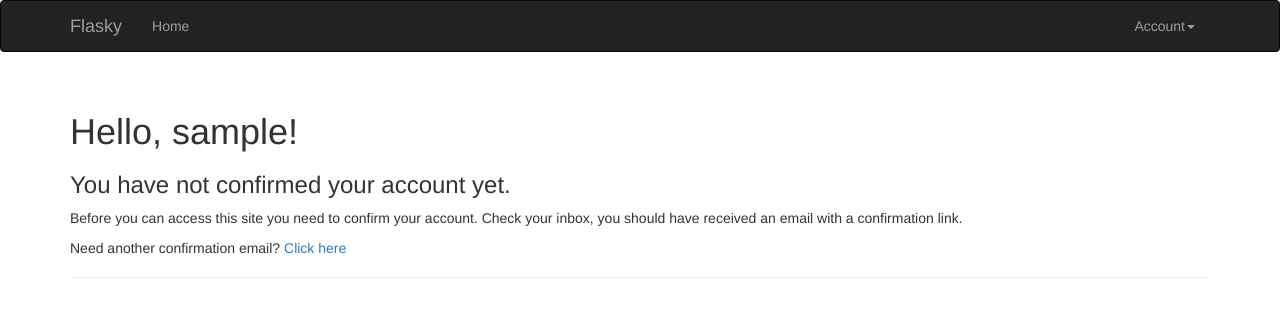
After one commit to TrellixVulnTeam/blog_XIVB, a Flask app: page /auth/unconfirmed in a window 1280 px wide. The commit adds this page. Shown: the top 317 px of the page. Run offline with Flask 2, Linux system fonts and the light colour scheme; the visitor is signed in with stand-in values (Sample User, id 1); data comes from the database, SQL or seed files in the repository; some libraries are stand-ins or nearby versions.

Commit message:
数据库

```diff
--- a/app/auth/views.py
+++ b/app/auth/views.py
@@ -10,8 +10,8 @@ from .. import db, login_manager
 from . import auth
 from ..models import User
 from .. emails import send_email1
-from .forms import LoginForm,RegistrationForm
-
+from .forms import LoginForm,RegistrationForm,ChangePasswordForm,\
+    PasswordResetRequestForm,PasswordResetForm,ChangeEmailForm
 
 @auth.route('/login',methods=['GET','POST'])
 def login():
@@ -76,7 +76,7 @@ def unconfirmed():
 
         return redirect(url_for('main.index'))
 
-    return render_template('anth/unconfirmed.html')
+    return render_template('auth/unconfirmed.html')
 
 
 @auth.route('/confirm/<token>')
@@ -95,10 +95,119 @@ def confirm(token):
 
 @auth.route('/confirm')
 @login_required
-def resent_confirmation():
+def resend_confirmation():
 
     token = current_user.generate_confirmation_token()
     send_email1(current_user.email, 'Confirm Your Account',
                'auth/email/confirm', user=current_user, token=token)
     flash('A new confirmation email has been sent to you by email.')
     return redirect(url_for('main.index'))
+
+
+@auth.route('/change-password', methods=['GET','POST'])
+@login_required
+def change_password():
+    form = ChangePasswordForm()
+    if form.validate_on_submit():
+
+        if current_user.verify_password(form.old_password.data):
+            current_user.password = form.password.data
+            db.session.add(current_user)
+            flash('You password has been updated.')
+            return redirect(url_for('main.index'))
+
+        else:
+            flash('Invalid password.')
+
+    return render_template("auth/change_password.html", form=form)
+
+
+
+@auth.route('/reset',methods=['GET','POST'])
+def password_reset_request():
+
+    if not current_user.is_anonymous:
+        return redirect(url_for('main.index'))
+
+    form = PasswordResetRequestForm()
+    if form.validate_on_submit():
+
+        user = User.query.filter_by(email = form.email.data).first()
+        if user:
+
+            token = user.generate_reset_token()
+            send_email1(user.email,'Reset You Password',
+                        'auth/email/reset_password',
+                        user=user,token=token,
+                        next=request.args.get('next'))
+
+        flash('An email with instructions to reset your password has been send to you')
+        return redirect(url_for('auth.login'))
+    return render_template('auth/reset_password.html',form=form)
+
+
+@auth.route('/reset/<token>',methods=['GET','POST'])
+
+def password_reset(token):
+
+    if not current_user.is_anonymous:
+
+        return redirect(url_for('main.index'))
+    form = PasswordResetForm()
+
+    if form.validate_on_submit():
+
+        user = User.query.filter_by(email=form.email.data).first()
+        if user is None:
+            return redirect(url_for('main.index'))
+
+        if user.reset_password(token,form.password.data):
+
+            flash('Your password has been updated.')
+            return redirect(url_for('auth.login'))
+
+        else:
+            return redirect(url_for('main.index'))
+
+    return render_template('auth/reset_password.html',form=form)
+
+
+
+@auth.route('/change-email',methods=['GET','POST'])
+@login_required
+def change_email_request():
+
+    form = ChangeEmailForm()
+
+    if form.validate_on_submit():
+
+        if current_user.verify_password(form.password.data):
+
+            new_email = form.email.data
+            token = current_user.generate_email_change_token(new_email)
+
+            send_email1(new_email,'Confirm you email address','auth/email/change_email',
+                        user=current_user,token=token)
+
+            flash('An email with instructions to confirm your new email address has been sent to you.')
+
+            return redirect(url_for('main.index'))
+
+        else:
+
+            flash('Invalid email or password.')
+    return render_template("auth/change_email.html",form=form)
+
+
+@auth.route('/change-email/<token>')
+@login_required
+def change_email(token):
+
+    if current_user.change_email(token):
+
+        flash('Your email address has been updated.')
+    else:
+
+        flash('Invalid request.')
+
+    return redirect(url_for('main.index'))
--- a/app/models.py
+++ b/app/models.py
@@ -70,6 +70,60 @@ class User(UserMixin,db.Model):
         self.confirmed = True
         db.session.add(self)
         return True
+
+    def generate_reset_token(self,expiration=3600):
+
+        s = Serializer(current_app.config['SECRET_KEY'],expiration)
+
+        return s.dumps({'reset':self.id})
+
+    def reset_password(self,token,new_password):
+
+        s = Serializer(current_app.config['SECRET_KEY'])
+
+        try:
+            data = s.loads(token)
+        except:
+            return False
+
+        if data.get('reset') != self.id:
+            return False
+
+        self.password = new_password
+        db.session.add(self)
+        return True
+
+
+    def generate_email_change_token(self,new_email, expiration=3600):
+
+        s = Serializer(current_app.config['SECRET_KEY'],expiration)
+
+        return s.dumps({'change_email':self.id,'new_email':new_email})
+
+    def change_email(self, token):
+
+        s = Serializer(current_app.config['SECRET_KEY'])
+        try:
+            data = s.loads(token)
+        except:
+            return False
+
+        if data.get('change_email') != self.id:
+            return False
+
+        new_email = data.get('new_email')
+
+        if new_email is None:
+            return False
+
+        if self.query.filter_by(email=new_email).first() is not None:
+            return False
+
+        self.email = new_email
+
+        db.session.add(self)
+
+        return True
     # def is_authenticated(self):
     #     return True
     #
--- a/app/templates/auth/login.html
+++ b/app/templates/auth/login.html
@@ -11,6 +11,7 @@
 <div class="col-lg-4">
     {{ wtf.quick_form(form) }}
     <br>
+    <p>Forgot your password?<a href="{{ url_for('auth.password_reset_request') }}">Click here to reset it</a>.</p>
     <p>New user?<a href="{{ url_for('auth.register') }}">Click here to register</a></p>
 
 </div>
--- /dev/null
+++ b/app/templates/auth/unconfirmed.html
@@ -0,0 +1,20 @@
+{% extends "base.html" %}
+
+{% block title %}Flasky - Confirm your account{% endblock %}
+
+{% block page_content %}
+<div class="page-header">
+    <h1>
+        Hello, {{ current_user.username }}!
+    </h1>
+    <h3>You have not confirmed your account yet.</h3>
+    <p>
+        Before you can access this site you need to confirm your account.
+        Check your inbox, you should have received an email with a confirmation link.
+    </p>
+    <p>
+        Need another confirmation email?
+        <a href="{{ url_for('auth.resend_confirmation') }}">Click here</a>
+    </p>
+</div>
+{% endblock %}
--- a/app/templates/base.html
+++ b/app/templates/base.html
@@ -42,7 +42,17 @@
 
             <ul class="nav navbar-nav navbar-right">
                 {% if current_user.is_authenticated %}
-                <li><a href="{{ url_for('auth.logout') }}">Log Out</a></li>
+
+                    <li class="dropdown">
+                    <a href="#" class="dropdown-toggle" data-toggle="dropdown">Account<b class="caret"></b></a>
+                    <ul class="dropdown-menu">
+
+                        <li><a href="{{ url_for('auth.change_password') }}">Change Password</a></li>
+                        <li><a href="{{ url_for('auth.change_email_request') }}">Change Email</a></li>
+                        <li><a href="{{ url_for('auth.logout') }}">Log Out</a></li>
+                    </ul>
+                    </li>
+
                 {% else %}
                 <li><a href="{{ url_for('auth.login') }}">Log In</a></li>
                 {% endif %}
```
Also changed, not shown: app/auth/forms.py (+42 -0 lines), app/templates/auth/change_email.html (added, +13 -0 lines), app/templates/auth/change_password.html (added, +19 -0 lines), app/templates/auth/email/change_email.html (added, +7 -0 lines), app/templates/auth/email/change_email.txt (added, +11 -0 lines), app/templates/auth/email/reset_password.html (added, +9 -0 lines), app/templates/auth/email/reset_password.txt (added, +13 -0 lines), app/templates/auth/reset_password.html (added, +13 -0 lines).
